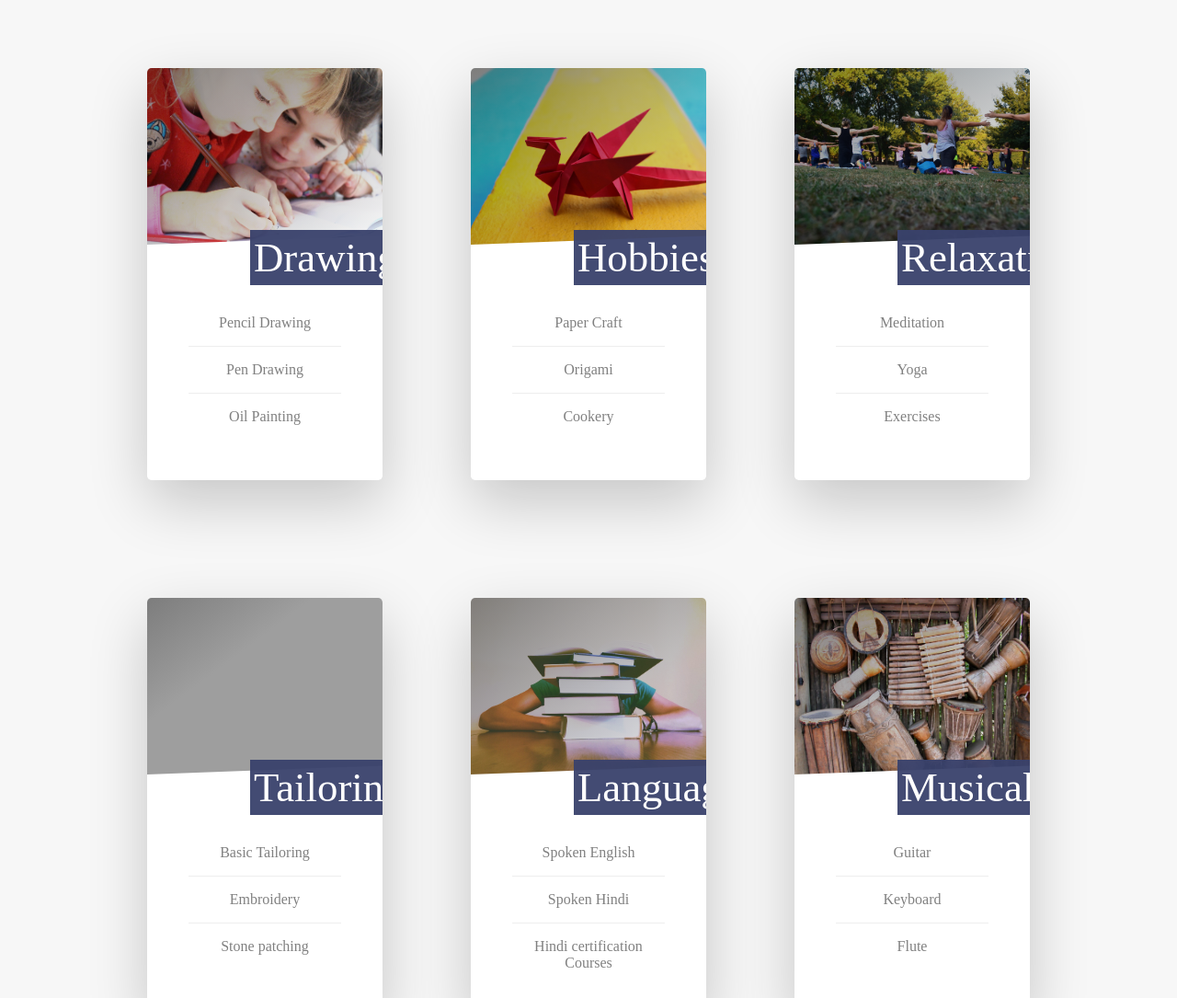
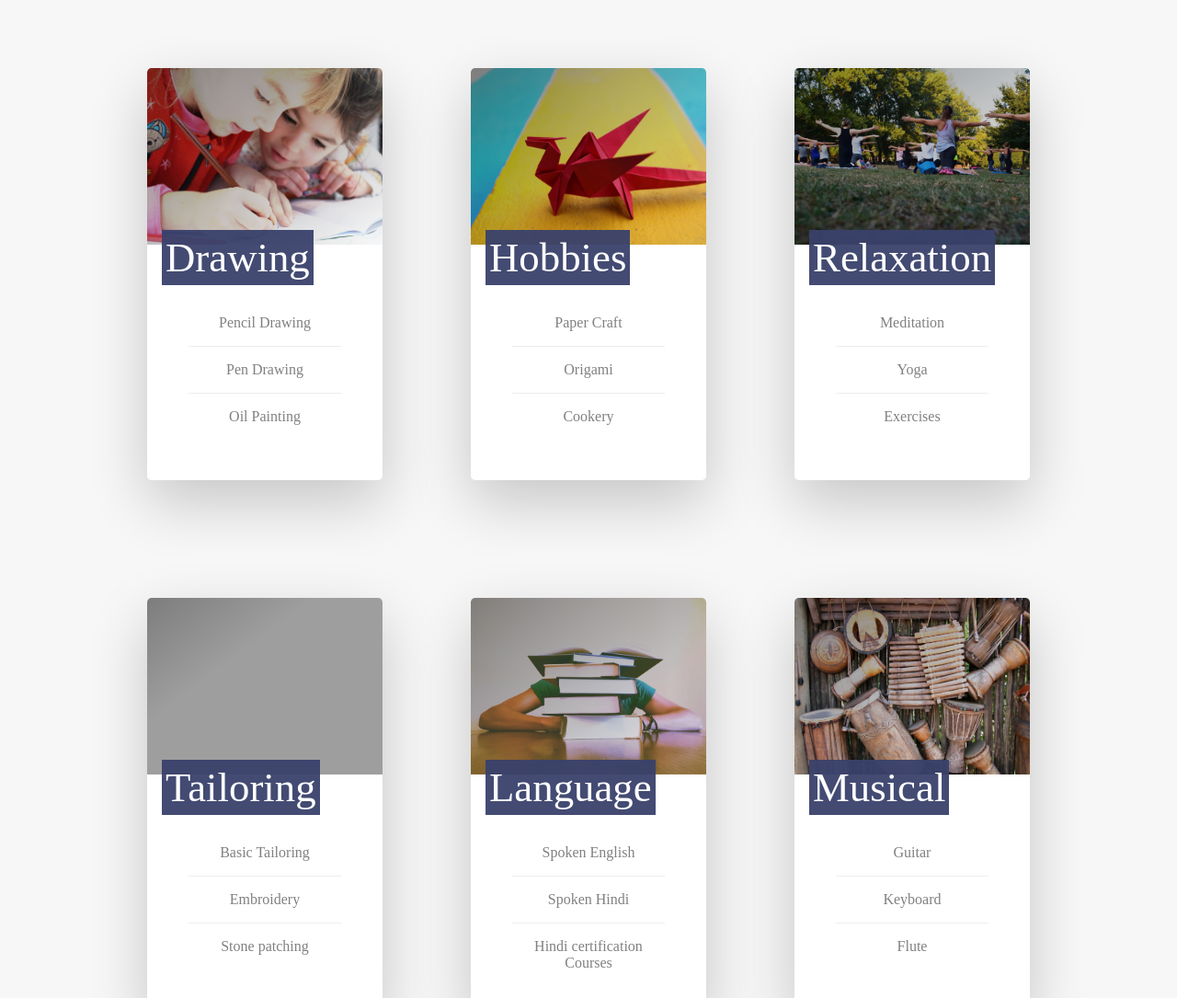
Before and after one commit to anjaliarts/anjaliarts, a PHP site: page / in a window 1280 px wide. Shown: the part 2293-3378 px from the top of the page at 92% size. Run offline with PHP 8.4, Linux system fonts and the light colour scheme; some libraries are stand-ins or nearby versions; grey boxes are pictures that could not be loaded.

Commit message:
Changed cards heading position

```diff
--- a/css/style.css
+++ b/css/style.css
@@ -604,8 +604,8 @@ body {
     background-size: cover;
     height: 12rem;
     background-blend-mode: darken;
-    -webkit-clip-path: polygon(0 0, 100% 0, 100% 95%, 0 100%);
-    clip-path: polygon(0 0, 100% 0, 100% 95%, 0 100%); }
+    -webkit-clip-path: polygon(0 0, 100% 0, 100% 100%, 0 100%);
+    clip-path: polygon(0 0, 100% 0, 100% 100%, 0 100%); }
     .card-1__picture--1 {
       background-image: linear-gradient(to right bottom, rgba(119, 119, 119, 0.85), #f7f7f7ad), url(../image/sect-1.jpg); }
     .card-1__picture--2 {
@@ -621,11 +621,11 @@ body {
   .card-1__heading {
     font-size: 2.8rem;
     font-weight: 300;
-    text-align: right;
+    text-align: left;
     position: relative;
     padding: 0.25rem;
     top: -1rem;
-    right: -7rem;
+    left: 1rem;
     background-color: rgba(57, 66, 108, 0.95);
     display: inline-block; }
     @media (max-width: 75em) {
--- a/index.html
+++ b/index.html
@@ -290,7 +290,7 @@
                     <p class="footer__para">
                         For Additional Queries..<br>
                         Mail: <span class="footer__para__span">sudha@anjaliartsacademy.com</span><br>
-                        Contact : <span class="footer__para__span">8300508248</span>
+                        Contact : <span class="footer__para__span">+91 8300508248</span>
                     </p>
                 </div>
             </div>
--- a/sass/components/_cards.scss
+++ b/sass/components/_cards.scss
@@ -15,8 +15,8 @@
         background-size: cover;
         height: 12rem;
         background-blend-mode: darken;
-        -webkit-clip-path: polygon(0 0, 100% 0, 100% 95%, 0 100%);
-        clip-path: polygon(0 0, 100% 0, 100% 95%, 0 100%);
+        -webkit-clip-path: polygon(0 0, 100% 0, 100% 100%, 0 100%);
+        clip-path: polygon(0 0, 100% 0, 100% 100%, 0 100%);
 
         &--1{
             background-image: linear-gradient(to right bottom,
@@ -59,11 +59,11 @@
     &__heading{
        font-size: 2.8rem;
        font-weight: 300;
-       text-align: right;
+       text-align: left;
        position: relative;
        padding: 0.25rem;
        top: -1rem;
-       right: -7rem;
+       left: 1rem;
        background-color: rgba($color-logo-blue, 0.95);
        display: inline-block;
 
```
Also changed, not shown: 1 other file.
